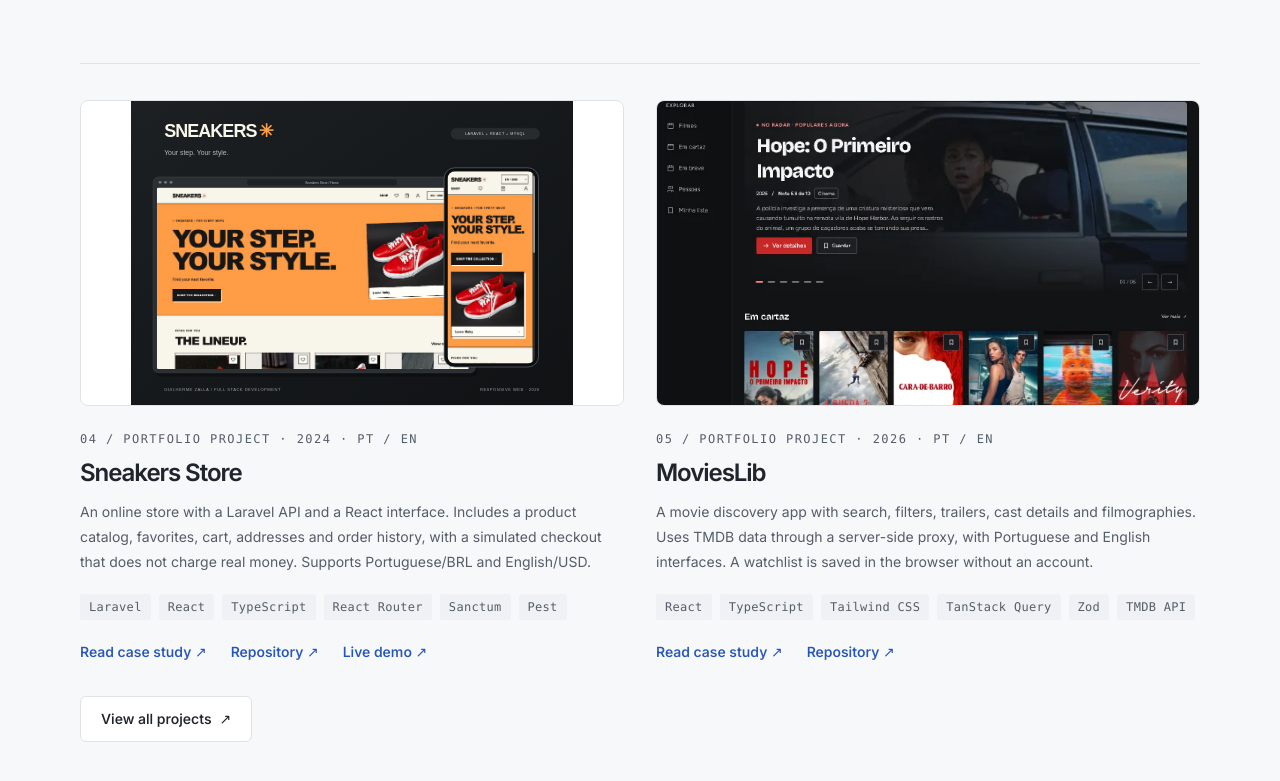
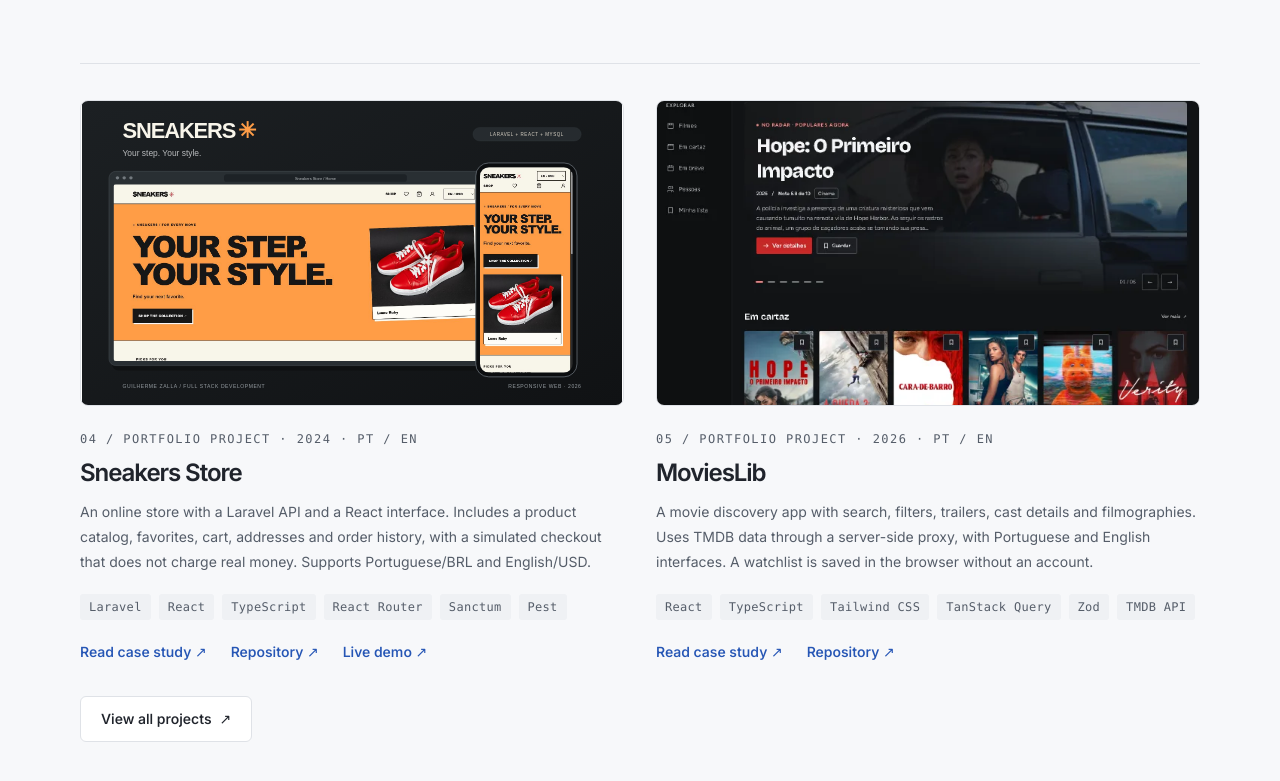
Before and after one commit to GuilhermeZalla/GuilhermeZalla.github.io, a React (Vite) app: page /#/ in a window 1280 px wide. Shown: the part 2164-2945 px from the top of the page. Built offline with nearby package versions, Linux system fonts and the light colour scheme.

Commit message:
fix: fill compact Sneakers cover with matching image ratio

```diff
--- a/src/components/site/ProjectCard.jsx
+++ b/src/components/site/ProjectCard.jsx
@@ -5,10 +5,13 @@ import { Reveal } from './Reveal';
 export function ProjectCard({ project, index, compact = false }) {
   const { t, i18n } = useTranslation();
   const language = i18n.resolvedLanguage === 'pt' ? 'pt' : 'en';
+  const coverImage = project.id === 'sneakers' && (compact || !project.featured)
+    ? project.image
+    : project.preview ?? project.image;
   return (
     <Reveal as="article" className={compact || !project.featured ? 'small-project' : 'project'} aria-labelledby={`project-${project.id}`}>
       <figure className={`project-cover${project.image ? ' has-image' : ''}${['saldoa', 'taskflow', 'sneakers'].includes(project.id) ? ' project-cover--full-image' : ''}`}>
-        {project.image ? <img src={project.preview ?? project.image} alt={t('projects.imageAlt', { name: project.name })} width="720" height="500" loading="lazy" decoding="async" /> : <>
+        {project.image ? <img src={coverImage} alt={t('projects.imageAlt', { name: project.name })} width="720" height="500" loading="lazy" decoding="async" /> : <>
           <div><div className="cover-name">{project.name}</div><div className="cover-type">{project.category[language]} · {project.stack.slice(0, 2).join(' / ')}</div></div>
           <div className="cover-slot"><svg viewBox="0 0 32 32" aria-hidden="true"><rect x="4" y="5" width="24" height="22" rx="2" /><circle cx="11" cy="12" r="2" /><path d="m5 23 8-7 5 4 5-8 5 11" /></svg><span>{t('projects.preview')}</span><span>{t('projects.imagePending')}</span></div>
           <figcaption className="cover-caption">{project.name} · {project.category[language]}</figcaption>
```
Also changed, not shown: 1 other file (tests, documents, lock files or other folders).
